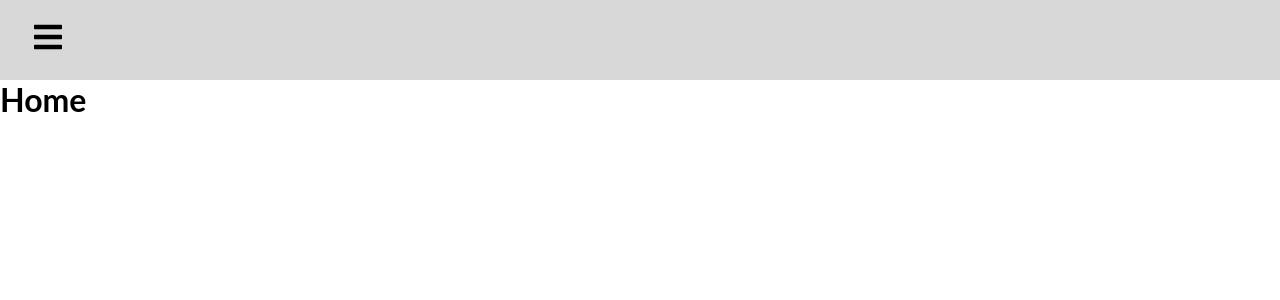
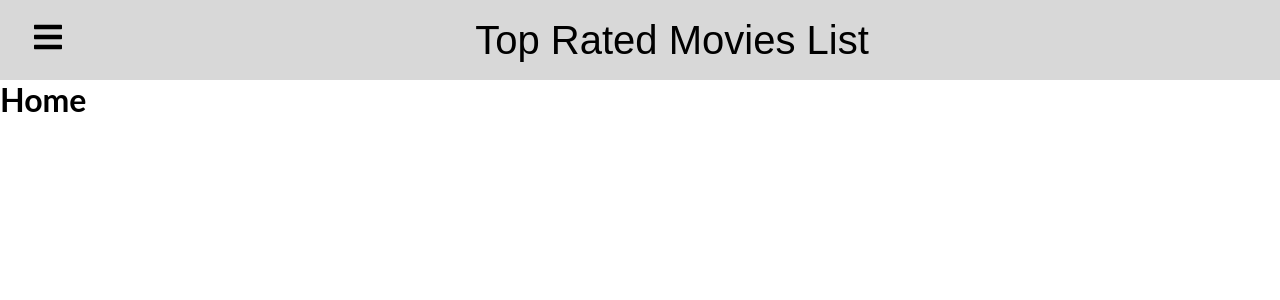
Before and after one commit to lake4863/USC_T1_project, a React (Create React App) app: page / in a window 1280 px wide. Shown: the top 300 px of the page. Built offline with nearby package versions, Linux system fonts and the light colour scheme.

Commit message:
9-22-RickUpdate1

```diff
--- a/src/components/Sidebar.css
+++ b/src/components/Sidebar.css
@@ -1,9 +1,18 @@
 .navbar {
+  position: sticky;
+  top: 0;
   background-color: rgb(216, 216, 216);
   height: 80px;
   display: flex;
   justify-content: start;
   align-items: center;
+}
+.navbar p {
+  font-family: "Lucida Handwriting", "Brush Script MT", sans-serif;
+  display: inline-block;
+  width: 100%;
+  text-align: center;
+  font-size: 40px;
 }
 .menu-bars {
   margin-left: 2rem;
--- a/src/components/Sidebar.js
+++ b/src/components/Sidebar.js
@@ -18,6 +18,7 @@ export default function Sidebar() {
           <Link to="#" className="menu-bars">
             <FaIcons.FaBars onClick={handleSidebar} />
           </Link>
+          <p>Top Rated Movies List</p>
         </div>
         <nav className={sidebar ? "nav-menu active" : "nav-menu"}>
           <ul className="nav-menu-item" onClick={handleSidebar}>
--- a/src/pages/MoviesList.js
+++ b/src/pages/MoviesList.js
@@ -1,69 +1,80 @@
 import React from "react";
-import './MoviesList.css';
-class MoviesList extends React.Component{
-  constructor(props){
+import "./MoviesList.css";
+import { BASE_URL, MOVIE_TYPE, API_KEY, REST } from "../components/Config";
+
+class MoviesList extends React.Component {
+  constructor(props) {
     super(props);
-    this.state={loading:true, movie:[],page:1}
+    this.state = { loading: true, movie: [], page: 1 };
   }
-  async componentDidMount(){
-    const url = "https://api.themoviedb.org/3/movie/popular?api_key=dec47b2aeb60c1ba8891551257dfe3b3&language=en-US&page="+this.state.page;
-    const response=await fetch(url);
-    const data=await response.json();
-    this.setState({movie:data.results,loading:false});
+  async componentDidMount() {
+    const url = `${BASE_URL}${MOVIE_TYPE}${API_KEY}${REST}` + this.state.page;
+    const response = await fetch(url);
+    const data = await response.json();
+    this.setState({ movie: data.results, loading: false });
   }
-  pre=()=>{
-    const Pre=document.getElementById("pre")
-    const Nex=document.getElementById("nex")
-    if(this.state.page==1){
-      Pre.disabled=true;
+  pre = () => {
+    const Pre = document.getElementById("pre");
+    const Nex = document.getElementById("nex");
+    if (this.state.page == 1) {
+      Pre.disabled = true;
     }
-    if(this.state.page>1){
-      this.setState({page:this.state.page-1});
-      Pre.disabled=false;
-      Nex.disabled=false;
+    if (this.state.page > 1) {
+      this.setState({ page: this.state.page - 1 });
+      Pre.disabled = false;
+      Nex.disabled = false;
     }
+  };
+  nex = () => {
+    const Pre = document.getElementById("pre");
+    const Nex = document.getElementById("nex");
+    if (this.state.page == 500) {
+      Nex.disabled = true;
+      Pre.disabled = false;
     }
-  nex=()=>{
-    const Pre=document.getElementById("pre")
-    const Nex=document.getElementById("nex")
-    if(this.state.page==500){
-      Nex.disabled=true;
-      Pre.disabled=false;
+    if (this.state.page < 500) {
+      this.setState({ page: this.state.page + 1 });
+      console.log(this.state.page);
+      Nex.disabled = false;
+      Pre.disabled = false;
     }
-    if(this.state.page<500){
-      this.setState({page:this.state.page+1});
-      console.log(this.state.page)
-      Nex.disabled=false;
-      Pre.disabled=false;
-    }
-  }
-  render(){
-    if(this.state.loading){
+  };
+  render() {
+    if (this.state.loading) {
       return <div>loading...</div>;
     }
-  if(!this.state.movie.length){
-    return<div>Didn't get a movie</div>
+    if (!this.state.movie.length) {
+      return <div>Didn't get a movie</div>;
     }
-  return(
+    return (
       <div>
         <div>
-      <button onClick={this.pre} id="pre">Pre</button><button onClick={this.nex} id="nex">Nex</button>
+          <button onClick={this.pre} id="pre">
+            Pre
+          </button>
+          <button onClick={this.nex} id="nex">
+            Nex
+          </button>
         </div>
-      {this.state.movie.map(movielist=>(
+        {this.state.movie.map((movielist) => (
           <div id="Word">
-        <img src={"https://image.tmdb.org/t/p/w500"+movielist.poster_path}/>
-        <br/>
+            <img
+              src={"https://image.tmdb.org/t/p/w500" + movielist.poster_path}
+            />
+            <br />
             <button>Liked</button>
             <button>Blocked</button>
             <div>{movielist.title}</div>
             <div>Release Date: {movielist.release_date}</div>
-        <div>Vote Count: {movielist.vote_count}| Average Score: {movielist.vote_average}/10</div>
+            <div>
+              Vote Count: {movielist.vote_count}| Average Score:{" "}
+              {movielist.vote_average}/10
+            </div>
             <div>{movielist.overview}</div>
           </div>
         ))}
       </div>
-  )
-
+    );
   }
 }
 
```
Lines whose indentation alone changed are shown as unchanged.
